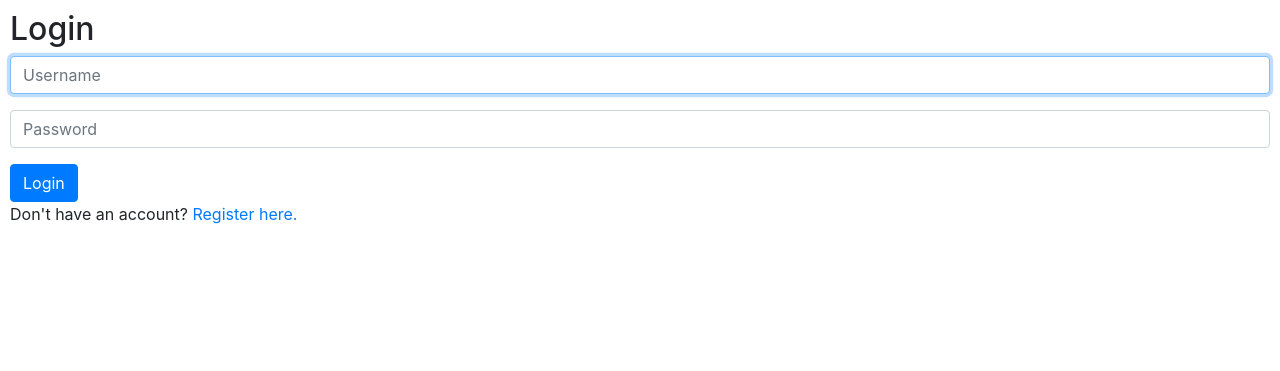
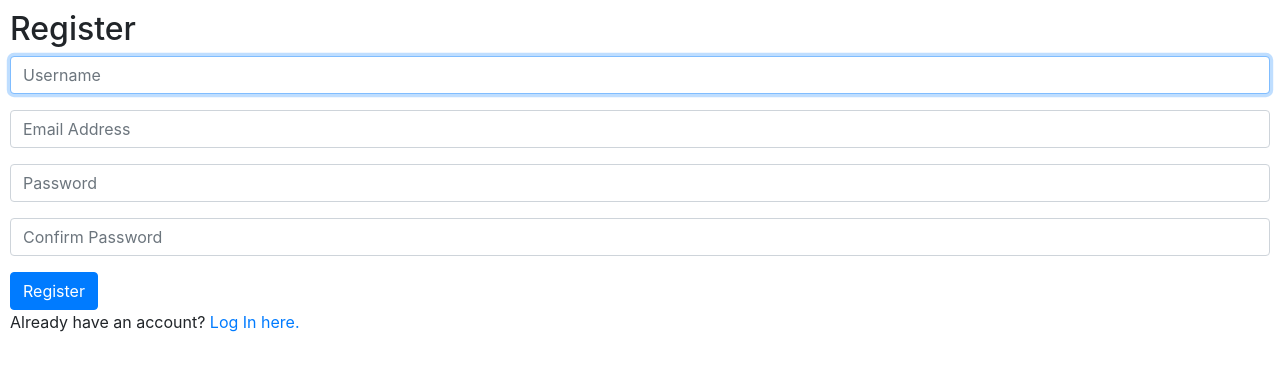
Before and after one commit to jso8910/MediaFetchDjango, a Django app: page /register in a window 1280 px wide. Shown: the part 56-427 px from the top of the page. Run offline with Django 3.2, Linux system fonts and the light colour scheme; some libraries are stand-ins or nearby versions.

Commit message:
Created temp dashboard + token on registration

```diff
--- a/api/models.py
+++ b/api/models.py
@@ -7,7 +7,3 @@ from django.utils import timezone
 class Queries(models.Model):
     time = models.TimeField(default=timezone.now, auto_now=False)
     user = models.ForeignKey(User, on_delete=models.SET_NULL, null=True, blank=True, related_name='queries')
-
-class Token(models.Model):
-    token = models.TextField()
-    user = models.ForeignKey(User, on_delete=models.CASCADE, related_name='token')
--- a/mainsite/templates/mainsite/layout.html
+++ b/mainsite/templates/mainsite/layout.html
@@ -17,6 +17,7 @@
   {% url 'logout' as logout %}
   {% url 'login' as login %}
   {% url 'register' as register %}
+  {% url 'dashboard' as dashboard %}
     <nav class="navbar navbar-expand-sm navbar-dark bg-dark">
         <button class="navbar-toggler d-lg-none" type="button" data-toggle="collapse" data-target="#collapsibleNavId" aria-controls="collapsibleNavId"
         <a class="navbar-brand" href="#">MediaFetch</a>
@@ -29,6 +30,9 @@
                 {% if user.is_authenticated %}
                 <li class="nav-item {% if request.path == logout %}active{% endif %}">
                     <a href="{{ logout }}" class="nav-link">Logout</a>
+                </li>
+                <li class="nav-item {% if request.path == dashboard %}active{% endif %}">
+                    <a href="{{ dashboard }}" class="nav-link">Dashboard</a>
                 </li>
                 {% else %}
                 <li class="nav-item {% if request.path == login %}active{% endif %}">
--- a/mainsite/urls.py
+++ b/mainsite/urls.py
@@ -5,7 +5,8 @@ from . import views
 
 urlpatterns = [
     path('', views.index, name="index"),
-    path('login', views.login, name='login'),
+    path('login', views.login_view, name='login'),
     path('register', views.register, name='register'),
     path('logout', views.logout, name='logout'),
+    path('dashboard', views.dashboard, name='dashboard'),
 ]
--- a/mainsite/views.py
+++ b/mainsite/views.py
@@ -4,6 +4,7 @@ from django.contrib.auth.models import User
 from django.contrib.auth.decorators import login_required
 from django.contrib.auth import authenticate, login, logout
 from django.db import IntegrityError
+from rest_framework.authtoken.models import Token
 
 # Create your views here.
 
@@ -12,10 +13,18 @@ def logout(request):
     return HttpResponseRedirect(reverse('index'))
 
 def index(request):
+    if request.user.is_authenticated:
+        token = Token.objects.get(user=User.objects.get(username=request.user.username))
+        print(token.key)
     return render(request, 'mainsite/index.html')
 
+@login_required
+def dashboard(request):
+    return render(request, "mainsite/dashboard.html", {
+        "token": Token.objects.get(user=User.objects.get(username=request.user.username)).key
+    })
 
-def login(request):
+def login_view(request):
     if request.method == 'POST':
         username = request.POST.get('username')
         password = request.POST.get('password')
@@ -23,6 +32,7 @@ def login(request):
 
         if user is not None:
             login(request, user)
+            return HttpResponseRedirect(reverse('index'))
         else:
             return render(request, 'mainsite/login.html', {
                 "message": "Invalid username and/or password"
@@ -50,6 +60,7 @@ def register(request):
                 "message": "Username already taken."
             })
         login(request, user)
+        Token.objects.get_or_create(user=user)
         return HttpResponseRedirect(reverse("index"))
     else:
-        return render(request, 'mainsite/login.html')
+        return render(request, 'mainsite/register.html')
```
Also changed, not shown: mainsite/templates/mainsite/dashboard.html (added, +8 -0 lines).
